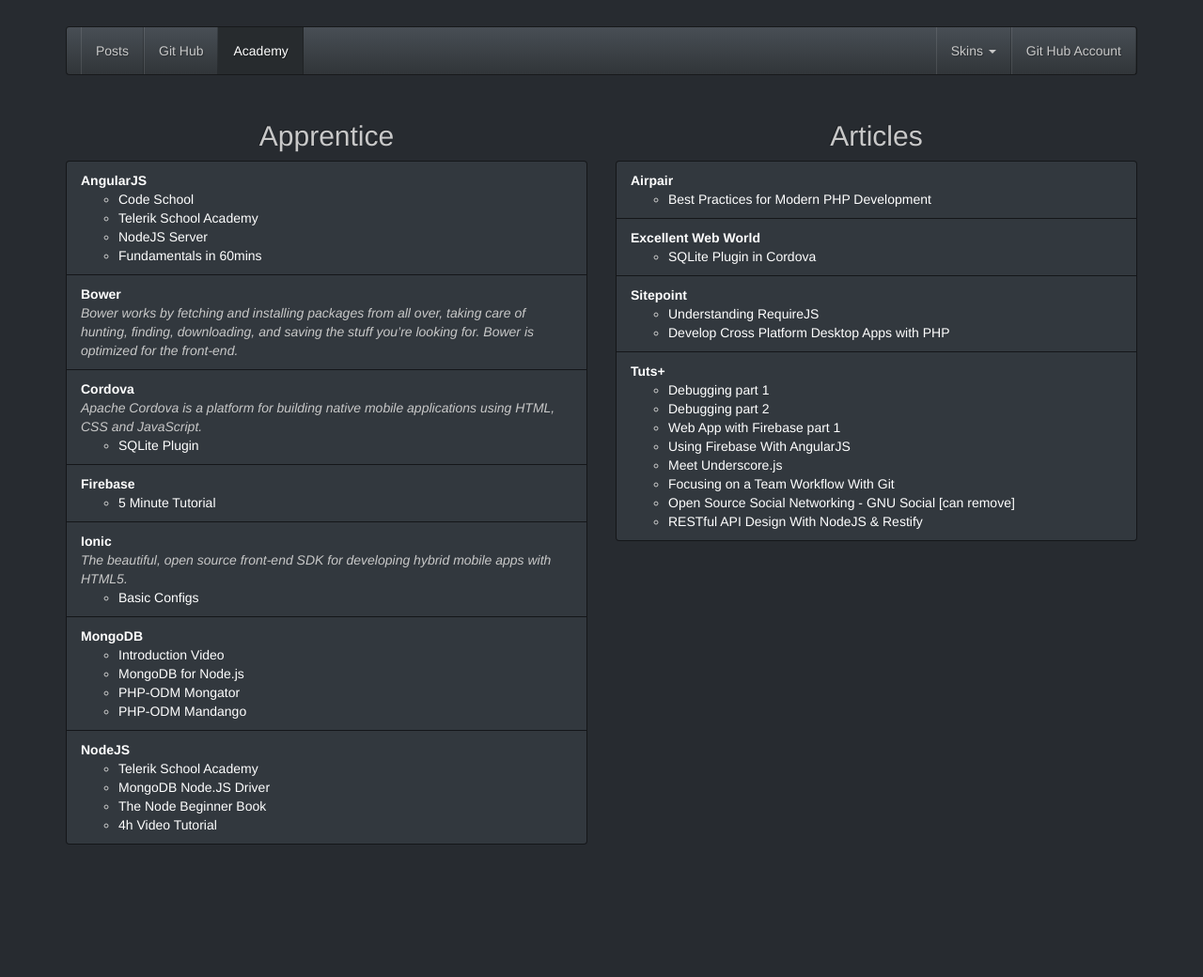
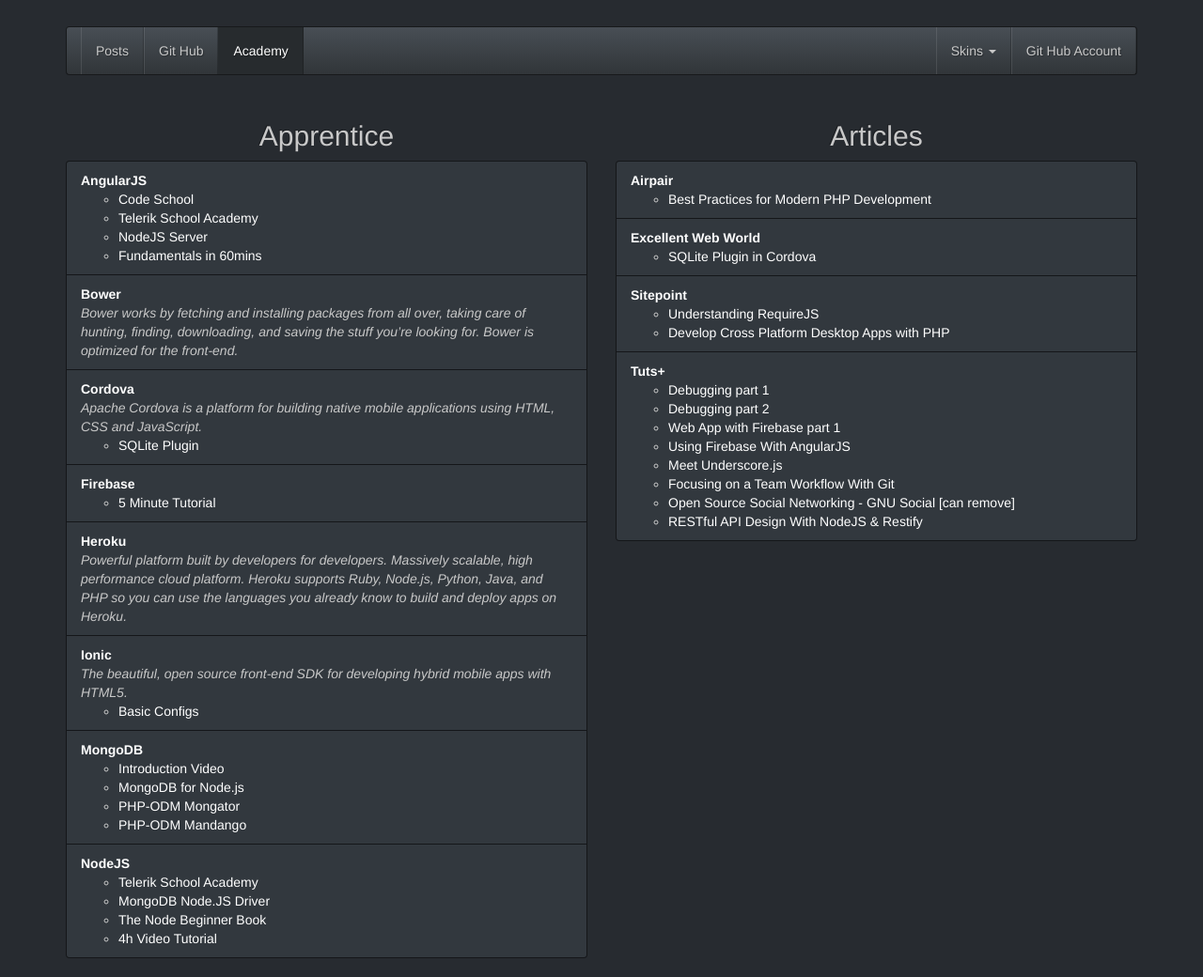
Before and after one commit to donvercety/donvercety.github.io, a Jekyll site: the page built from academy.html, in a window 1280 px wide. Shown: the whole page at 94% size. Built offline with Jekyll 4.4.1, drawn with Linux system fonts in a browser that asks for light colours; nearby versions of some CDN libraries; before the commit the page ends 919 px from its top, so only the background shows below that.

Commit message:
Update academy.yml

```diff
--- a/_data/academy.yml
+++ b/_data/academy.yml
@@ -87,6 +87,15 @@
       and saving the stuff you’re looking for. Bower is optimized for the front-end.
     info: false
 
+  # - - - - - - - - - -
+
+  - name: Heroku
+    link: https://www.heroku.com/
+    desc: >
+      Powerful platform built by developers for developers. Massively scalable, high performance cloud platform.
+      Heroku supports Ruby, Node.js, Python, Java, and PHP so you can use the languages you already know to build and deploy apps on Heroku.
+    info: false
+
 # = = = = = = = = = = = = = = = = = = = = = = = = = = = = = = = = = = = = = = = = = = = = = = = = = =
 
 - title: Articles
```
